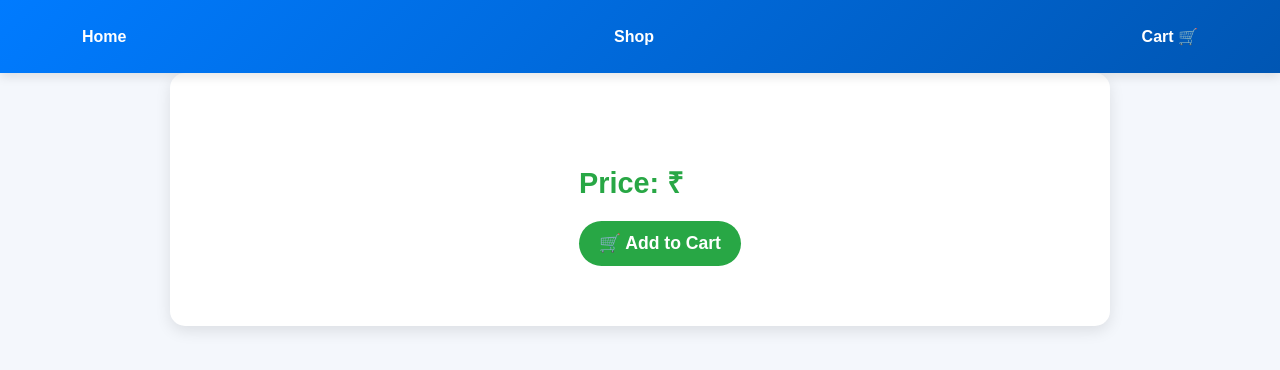
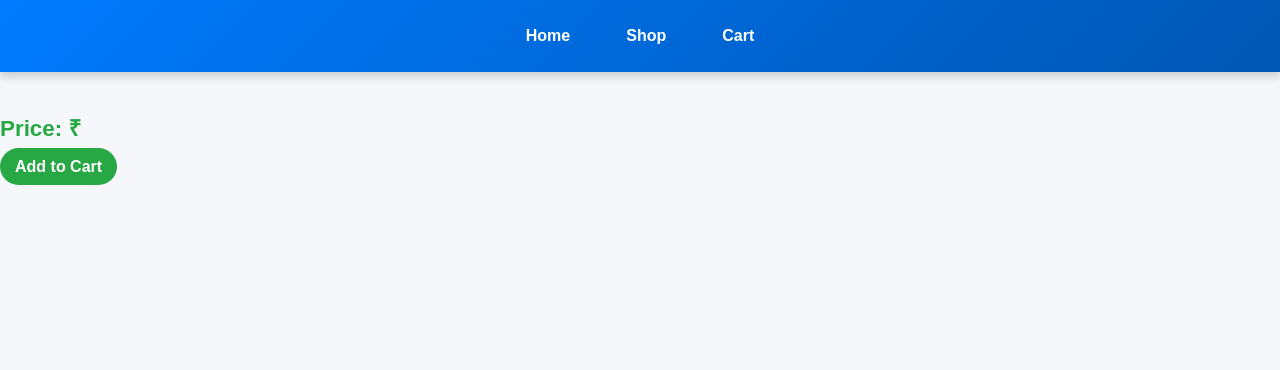
Before and after one commit to Tusharjungli/auto_store, a Django app: template products/templates/products/product_detail.html in a window 1280 px wide. Shown: the top 370 px of the page. Run offline with Django 4.2, Linux system fonts and the light colour scheme; the template is opened without the code that fills it, so the values that code supplies are empty.

Commit message:
more changes to products page but not getting what i want

```diff
--- a/products/templates/products/product_detail.html
+++ b/products/templates/products/product_detail.html
@@ -13,7 +13,7 @@
     <nav class="navbar">
         <a href="{% url 'homepage' %}">Home</a>
         <a href="{% url 'product_list' %}">Shop</a>
-        <a href="{% url 'cart_view' %}">Cart 🛒</a>
+        <a href="{% url 'cart_view' %}">Cart </a>
     </nav>
 
     <!-- ✅ Product Detail Section -->
@@ -27,7 +27,7 @@
             <p class="product-description">{{ product.description }}</p>
             <h3 class="product-price">Price: <span>₹{{ product.price }}</span></h3>
 
-            <a href="{% url 'add_to_cart' product.id %}" class="add-to-cart-btn">🛒 Add to Cart</a>
+            <a href="{% url 'add_to_cart' product.id %}" class="add-to-cart-btn"> Add to Cart</a>
         </div>
     </div>
 
--- a/products/templates/products/product_list.html
+++ b/products/templates/products/product_list.html
@@ -13,11 +13,11 @@
     <nav class="navbar">
         <a href="{% url 'homepage' %}">Home</a>
         <a href="{% url 'product_list' %}" class="active">Shop</a>
-        <a href="{% url 'cart_view' %}">Cart </a>
+        <a href="{% url 'cart_view' %}">Cart</a>
     </nav>
 
     <!-- ✅ Product List Section -->
-    <div class="product-list-container">
+    <div class="container">
         <h2 class="section-title">Available Products</h2>
 
         <div class="product-grid">
--- a/static/css/product.css
+++ b/static/css/product.css
@@ -1,10 +1,9 @@
-/* ✅ General Page Styling */
+/* ✅ Global Styling */
 body {
     font-family: 'Poppins', sans-serif;
-    background-color: #f4f7fc;
+    background: #f5f7fa;
     margin: 0;
     padding: 0;
-    color: #333;
 }
 
 /* ✅ Navigation Bar */
@@ -12,165 +11,122 @@ body {
     background: linear-gradient(135deg, #007bff, #0056b3);
     padding: 15px 5%;
     display: flex;
-    justify-content: space-between;
-    align-items: center;
+    justify-content: center;
+    gap: 20px;
     position: sticky;
     top: 0;
-    width: 90%;
     z-index: 1000;
-    box-shadow: 0px 4px 10px rgba(0, 0, 0, 0.1);
+    box-shadow: 0px 4px 10px rgba(0, 0, 0, 0.2);
 }
 
 .navbar a {
     color: white;
     text-decoration: none;
+    font-weight: bold;
     padding: 12px 18px;
-    font-weight: 600;
     transition: all 0.3s ease-in-out;
+    border-radius: 8px;
+}
+
+.navbar a.active {
+    background: rgba(255, 255, 255, 0.3);
 }
 
 .navbar a:hover {
     background-color: rgba(255, 255, 255, 0.2);
-    border-radius: 8px;
     transform: scale(1.1);
 }
 
-/* ✅ Product List */
-.product-list-container {
-    max-width: 1100px;
-    margin: 60px auto;
+/* ✅ Product List Section */
+.container {
     text-align: center;
-    padding: 20px;
+    padding: 60px 5%;
 }
 
-.product-list-container h2 {
+.section-title {
     font-size: 2.5em;
-    margin-bottom: 25px;
+    font-weight: bold;
     color: #007bff;
+    margin-bottom: 20px;
 }
 
+/* ✅ Product Grid */
 .product-grid {
     display: grid;
-    grid-template-columns: repeat(auto-fit, minmax(280px, 1fr));
-    gap: 25px;
+    grid-template-columns: repeat(auto-fit, minmax(250px, 1fr));
+    gap: 20px;
     justify-content: center;
+    padding: 20px 0;
 }
 
 /* ✅ Product Card */
 .product-card {
     background: white;
-    padding: 15px;
-    border-radius: 15px;
+    padding: 20px;
+    border-radius: 12px;
     box-shadow: 0px 5px 15px rgba(0, 0, 0, 0.2);
     text-align: center;
-    transition: transform 0.3s ease-in-out, box-shadow 0.3s ease-in-out;
+    transition: transform 0.3s ease-in-out;
 }
 
 .product-card:hover {
     transform: scale(1.05);
-    box-shadow: 0px 10px 20px rgba(0, 0, 0, 0.3);
 }
 
-.product-card img {
+.product-thumbnail {
     width: 100%;
-    height: 220px;
+    height: 200px;
     object-fit: cover;
     border-radius: 10px;
 }
 
-.product-card h3 {
+.product-name {
     font-size: 1.6em;
+    font-weight: bold;
     margin: 15px 0 10px;
-    font-weight: bold;
+    color: #333;
 }
 
-.product-card p {
-    font-size: 1.2em;
-    color: #555;
+.product-price {
+    font-size: 1.4em;
+    color: #28a745;
+    font-weight: bold;
     margin-bottom: 15px;
 }
 
-/* ✅ Buttons */
+/* ✅ Product Buttons */
+.product-buttons {
+    display: flex;
+    gap: 10px;
+    justify-content: center;
+}
+
 .view-details-btn, .add-to-cart-btn {
-    display: inline-block;
-    padding: 12px 20px;
     text-decoration: none;
-    color: white;
-    border-radius: 25px;
-    font-size: 1.1em;
-    font-weight: 600;
+    padding: 10px 15px;
+    border-radius: 20px;
+    font-size: 1em;
+    font-weight: bold;
     transition: all 0.3s ease-in-out;
 }
 
 .view-details-btn {
     background-color: #007bff;
-}
-
-.view-details-btn:hover {
-    background-color: #0056b3;
-    transform: scale(1.1);
+    color: white;
 }
 
 .add-to-cart-btn {
     background-color: #28a745;
+    color: white;
 }
 
-.add-to-cart-btn:hover {
-    background-color: #218838;
+.view-details-btn:hover, .add-to-cart-btn:hover {
     transform: scale(1.1);
 }
 
-/* ✅ Product Detail Page */
-.product-detail-container {
-    display: flex;
-    justify-content: center;
-    align-items: center;
-    gap: 40px;
-    padding: 60px 20px;
-    max-width: 900px;
-    margin: auto;
-    background: white;
-    box-shadow: 0px 5px 15px rgba(0, 0, 0, 0.1);
-    border-radius: 15px;
+/* ✅ No Products Message */
+.no-products {
+    font-size: 1.4em;
+    color: #555;
+    margin-top: 20px;
 }
-
-.product-image {
-    max-width: 400px;
-    height: auto;
-    border-radius: 10px;
-}
-
-.product-info {
-    text-align: left;
-    max-width: 400px;
-}
-
-.product-info h2 {
-    font-size: 2em;
-    color: #0056b3;
-    margin-bottom: 10px;
-}
-
-.product-info p {
-    font-size: 1.2em;
-    color: #555;
-    margin-bottom: 15px;
-}
-
-.product-info h3 {
-    font-size: 1.8em;
-    color: #28a745;
-    margin-bottom: 20px;
-}
-
-/* ✅ Footer */
-.footer {
-    background-color: #343a40;
-    color: white;
-    text-align: center;
-    padding: 20px;
-    font-size: 1.1em;
-    font-weight: 500;
-    margin-top: 60px;
-    box-shadow: 0px -5px 15px rgba(0, 0, 0, 0.1);
-}
```
